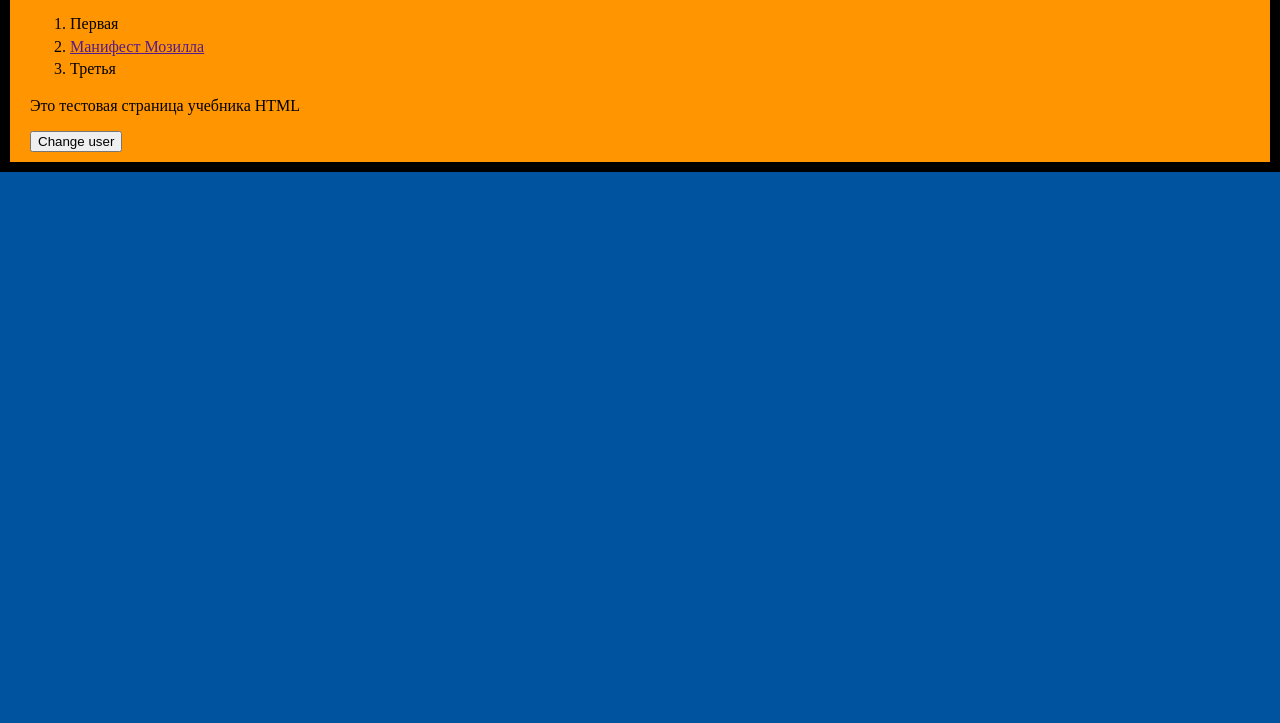
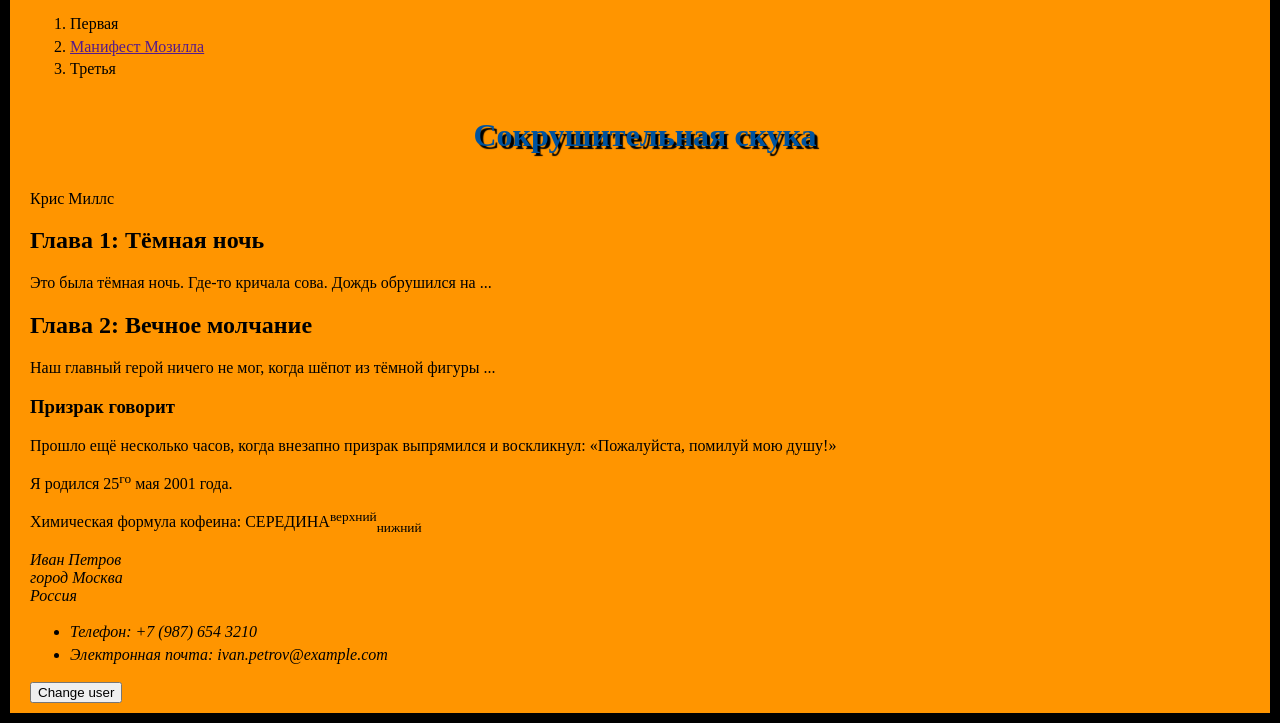
Before and after one commit to zabigundi/test, a plain HTML site: page index.html in a window 1280 px wide. Shown: the part 390-1113 px from the top of the page. Before the commit the page ends 800 px from the top, so only its background shows below. Drawn offline with Linux system fonts and the light colour scheme; a web font is replaced by a local one.

Commit message:
Добавил новые изменения

```diff
--- a/index.html
+++ b/index.html
@@ -1,8 +1,10 @@
 <!doctype html>
-<html>
+<html lang="ru">
 
   <head>
     <meta charset="utf-8" />
+
+    <link rel="shortcut icon" href="images/favicon.png" type="image/x-icon" />
     <title>Моя тестовая страница</title>
     <link href="styles/style.css" rel="stylesheet" type="text/css" />
     <link rel="preconnect" href="https://fonts.googleapis.com">
@@ -20,7 +22,36 @@
       <li><a href="">Манифест Мозилла</a></li>
       <li>Третья</li>
     </ol>
-  <p>Это тестовая страница учебника HTML</p>
+<h1>Сокрушительная скука</h1>
+<p>Крис Миллс</p>
+<h2>Глава 1: Тёмная ночь</h2>
+<p>Это была тёмная ночь. Где-то кричала сова. Дождь обрушился на ...</p>
+<h2>Глава 2: Вечное молчание</h2>
+<p>Наш главный герой ничего не мог, когда шёпот из тёмной фигуры ...</p>
+<h3>Призрак говорит</h3>
+<p>
+  Прошло ещё несколько часов, когда внезапно призрак выпрямился и воскликнул:
+  «Пожалуйста, помилуй мою душу!»
+</p>
+<p>Я родился 25<sup>го</sup> мая 2001 года.</p>
+<p>
+  Химическая формула кофеина:
+  CЕРЕДИНА<sup>верхний</sup><sub>нижний</sub>
+</p>
+
+<address>
+  <p>
+    Иван Петров<br />
+    город Москва<br />
+    Россия
+  </p>
+
+  <ul>
+    <li>Телефон: +7 (987) 654 3210</li>
+    <li>Электронная почта: ivan.petrov@example.com</li>
+  </ul>
+</address>
+
   <button>Change user</button>
   <script src="scripts/main.js"></script>
   </body>
```
Also changed, not shown: images/favicon.png (added).
